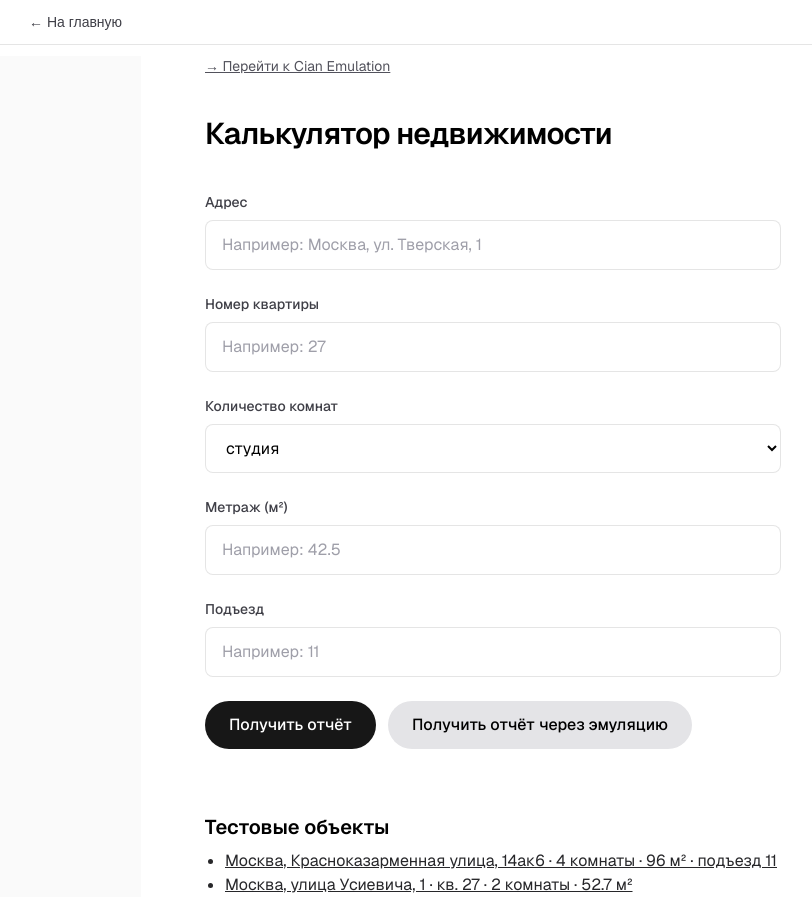
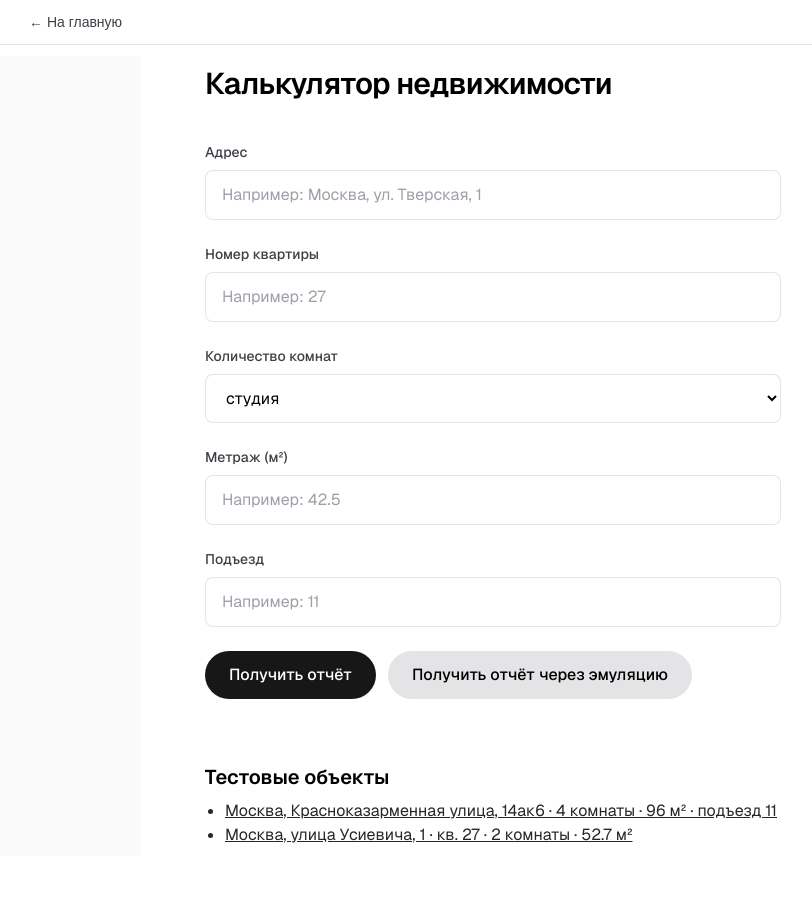
Before and after one commit to sergeychernov/realty-calculator, a Next.js app: page / in a window 1280 px wide. Shown: the whole page, without its empty margins (115-927 px from the left). After the commit the page ends 856 px from the top, so only its background shows below. Built offline with nearby package versions, Linux system fonts and the light colour scheme.

Commit message:
Remove navigation links from Home and Emulation pages

```diff
--- a/app/emulation/page.tsx
+++ b/app/emulation/page.tsx
@@ -70,12 +70,6 @@ export default function EmulationPage() {
     <div className="flex min-h-screen items-center justify-center bg-zinc-50 font-sans dark:bg-black">
       <main className="flex min-h-screen w-full max-w-3xl flex-col items-center justify-center gap-10 px-16 bg-white dark:bg-black sm:items-start">
         <div className="w-full max-w-xl">
-          <Link
-            href="/"
-            className="inline-flex items-center text-sm text-zinc-600 dark:text-zinc-400 hover:text-black dark:hover:text-zinc-50 mb-4"
-          >
-            ← Назад на главную
-          </Link>
           <h1 className="text-3xl font-semibold tracking-tight text-black dark:text-zinc-50">
             Cian Emulation
           </h1>
--- a/app/page.tsx
+++ b/app/page.tsx
@@ -26,12 +26,6 @@ export default function Home() {
   return (
     <div className="flex min-h-screen items-center justify-center bg-zinc-50 font-sans dark:bg-black">
       <main className="flex min-h-screen w-full max-w-3xl flex-col items-center justify-center gap-10 px-16 bg-white dark:bg-black sm:items-start">
-        <Link
-          href="/emulation"
-          className="inline-flex items-center text-sm text-zinc-600 dark:text-zinc-400 hover:text-black dark:hover:text-zinc-50 underline"
-        >
-          → Перейти к Cian Emulation
-        </Link>
         <h1 className="text-3xl font-semibold tracking-tight text-black dark:text-zinc-50">
           Калькулятор недвижимости
         </h1>
```
